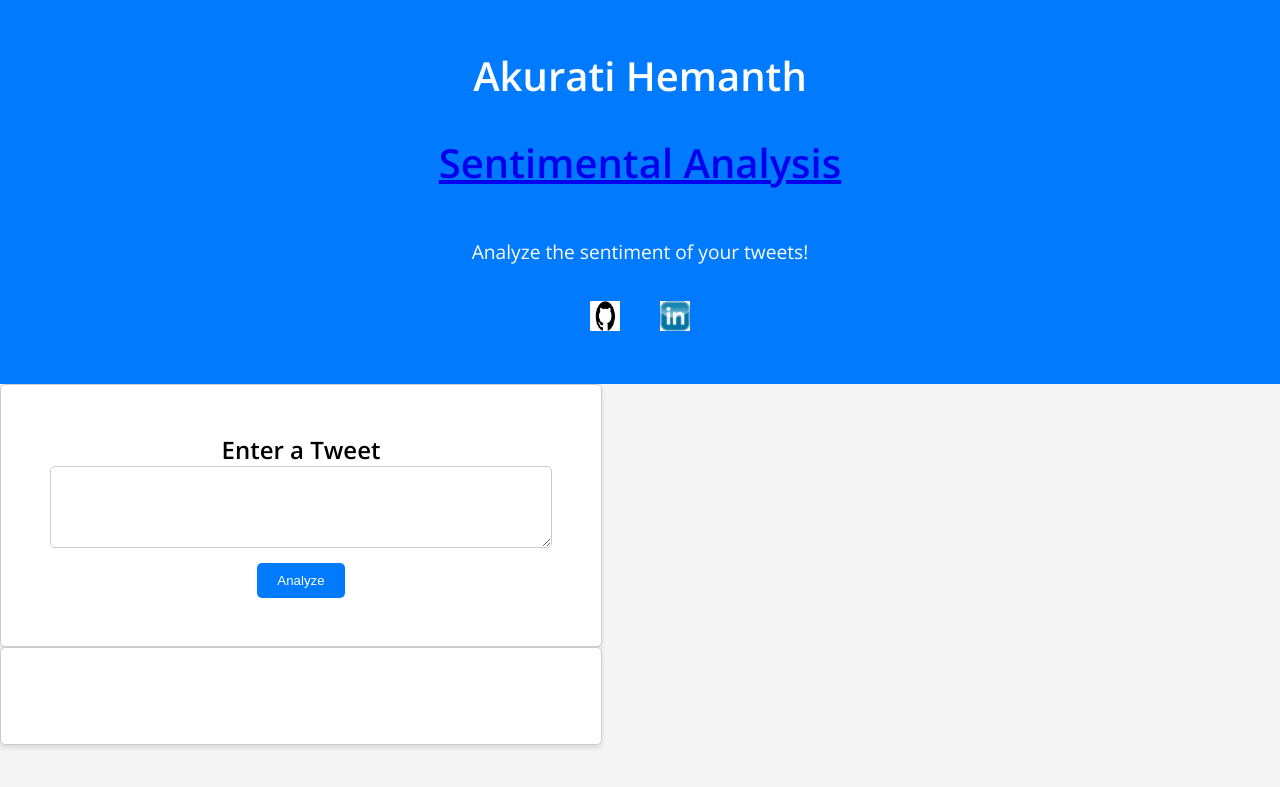
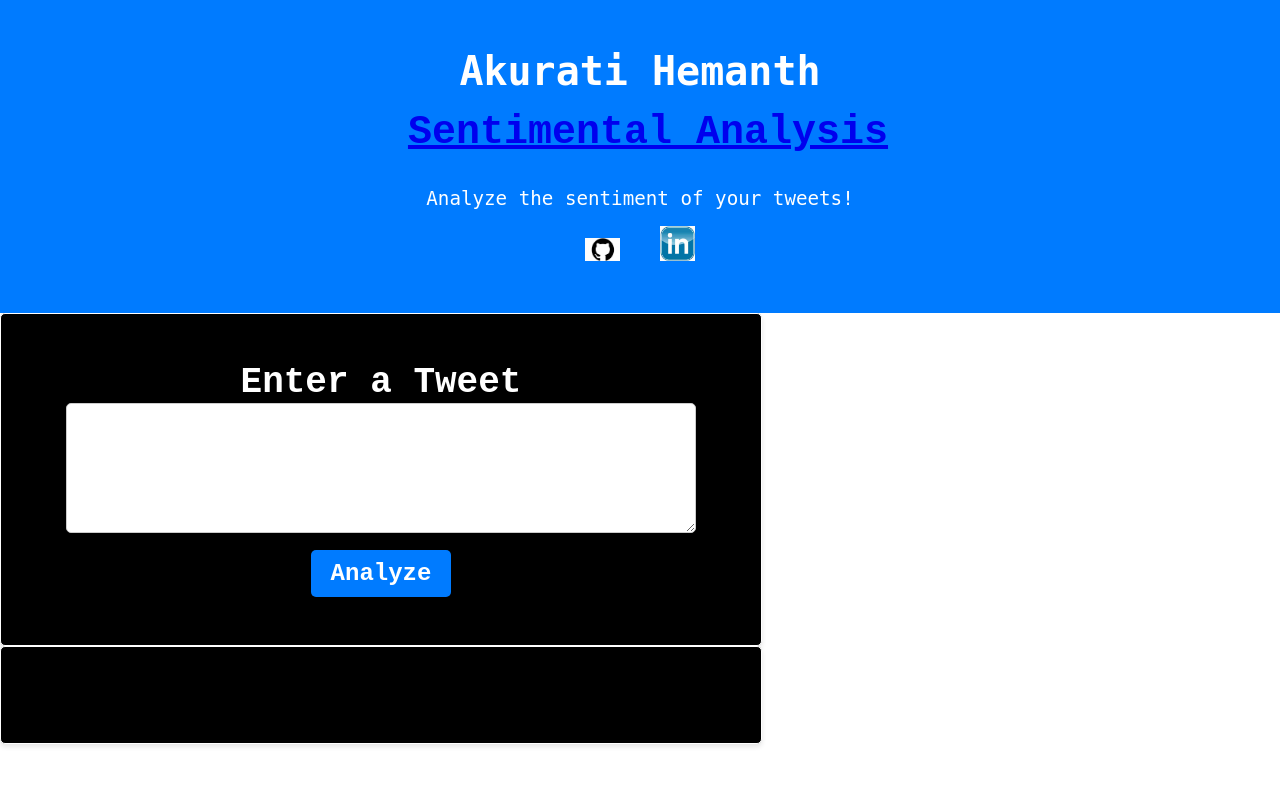
Before and after one commit to AkuratiHemanth/Sentiment_Analysis_Web_App, a Flask app: template templates/index.html in a window 1280 px wide. Shown: the top 787 px of the page. Run offline with Flask 3, Linux system fonts and the light colour scheme; the template is opened without the code that fills it, so the values that code supplies are empty.

Commit message:
Update style.css

```diff
--- a/static/style.css
+++ b/static/style.css
@@ -1,90 +1,133 @@
-/* Reset default margin and padding */
+/* style.css */
 body, h1, h2, p, ul, li {
     margin: 0;
     padding: 0;
 }
 
-/* Set default font and background color */
 body {
-    font-family: Arial, sans-serif;
-    background-color: #f4f4f4;
-}
-body {
-    font-family: 'Open Sans', sans-serif;
+    font-family: 'Monospace', 'Courier New', Courier, monospace;
     background-size: cover;
     margin: 0;
     padding: 0;
 }
+
 /* Header styles */
-/* ... Existing styles ... */
-
 .hero {
-    background-color: #ff00b3;
+    background: transparent;
+    font-family: 'Monospace', 'Courier New', Courier, monospace;
     color: white;
     text-align: center;
     padding: 3rem 0;
+}
+
+
+/* Hero bar styles */
+.hero-bar {
+    background-color: black;
+    font-family: 'Monospace', 'Courier New', Courier, monospace;
+    display: flex;
+    justify-content: space-between;
+    align-items: center;
+    padding: 0 10%;
+    margin-bottom: 1rem;
+}
+
+.hero-left {
+    font-family: 'Monospace', 'Courier New', Courier, monospace;
+}
+
+.hero-left h1 {
+    font-size: 7rem;
+    font-weight: bold;
+    color: white;
+    margin-bottom: 0.5rem;
+}
+
+.subtext {
+    font-size: 1.5rem;
+    font-family: 'Courier New', Courier, monospace;
+    color: white;
+}
+
+.hero-right {
+    font-family: 'Monospace', 'Courier New', Courier, monospace;
     display: flex;
     align-items: center;
-    justify-content: center;
-    flex-direction: column;
 }
 
-/* Hero content styles */
-.hero-content {
-    display: flex;
-    align-items: center;
-    margin-bottom: 1rem; /* Add space below the video container */
+.social-links a .Github {
+    width: 40px;
+    height: 30px;
+    transition: transform 0.2s;
 }
 
-/* Hero name styles */
-.hero-name {
-    margin-bottom: 1rem; /* Add space below the name */
-}
-
-/* ... Existing styles ... */
-
-.hero h1 {
-    margin-bottom: 10px;
-    font-size: 36px;
-}
-
-.social-links {
-    margin-top: 20px;
-    display: flex;
-    align-items: center;
-    justify-content: center;
+.social-links a:hover .Github {
+    transform: scale(1.2);
 }
 
 .social-links a {
-    margin: 0 10px;
+    margin: 0 5px;
     transition: transform 0.2s;
+}
+
+.social-links a img {
+    width: 35px;
+    height: 3%;
 }
 
 .social-links a:hover {
     transform: scale(1.2);
 }
-.user-input, .result {
+
+.hero-name {
+    font-family: 'Monospace', 'Courier New', Courier, monospace;
+    margin-left: 1rem;
+}
+
+.hero-name h1 {
+    font-size: 1.5rem;
+    font-weight: bold;
+    font-family: 'Courier New', Courier, monospace;
+    color: white;
+}
+
+.user-input,.result{
+    font-family: 'Courier New', Courier, monospace;
+    color: white;
+    font-size: 1.5rem;
+    font-weight: bold;
     margin: 20px 10;
-    padding: 20px;
-    border: 1px solid #ccc;
+    border: 1px solid;
+    padding: 10px 20px;
     border-radius: 5px;
-    max-width: 600px;
-    background-color: #ffffff;
+    max-width: 760px;
+    background-color: black;
     box-shadow: 0px 3px 5px rgba(0, 0, 0, 0.1);
 }
 
+.sentiment-title {
+    font-size: 4rem;
+    margin-bottom: 0.5rem;
+}
+
 textarea {
-    width: 1000%;
-    padding: 100px;
+    font-family: 'Courier New', Courier, monospace;
+    color: black;
+    font-size: 1.5rem;
+    padding: 10px;
     border: 1px solid #ccc;
-    border-radius: 5px;
+    border-radius: 1px;
 }
 
 button {
+    font-family: 'Courier New', Courier, monospace;
+    color: white;
+    font-size: 1.5rem;
+    font-weight: bold;
     margin-top: 10px;
-    background-color: #007bff;
+    background-color: black;
     color: #fff;
-    border: none;
+    border: 1px solid;
     border-radius: 5px;
     padding: 10px 20px;
     cursor: pointer;
@@ -92,49 +135,36 @@ button {
 }
 
 button:hover {
-    background-color: #0056b3;
+    background-color: transparent;
 }
 
-/* WordCloud container styles */
 .wordcloud-container {
-    margin-top: 20px;
-    padding: 20px;
-    border: 1px solid #ccc;
-    border-radius: 5px;
+    display: flex;
     max-width: 600px;
-    background-color: #fff;
+    background-color: transparent;
     box-shadow: 0px 3px 5px rgba(0, 0, 0, 0.1);
-    text-align: center;
 }
 
 .wordcloud-container img {
+    background: transparent;
     max-width: 100%;
     height: auto;
     border-radius: 5px;
 }
 
-/* Result section styles */
 .result {
+    display: flex;
+    flex-direction: column;
+    justify-content: flex-end;
+    align-items: center;
     margin: 3rem 10;
     text-align: center;
 }
 
 .result h2 {
-    font-size: 1.5rem 0;
+    font-size: 1.5rem;
     margin: 0;
 }
 
-/* Footer styles */
-footer {
-    text-align: center;
-    padding: 20px;
-    background-color: #007bff;
-    color: #fff;
-    font-size: 14px;
-}
-
-@media (max-width: 768px) {
-    .user-input, .result, .wordcloud-container {
-        max-width: 0%;
-    }
-}
+@media (max-width: 400px) {
+    .user
```
